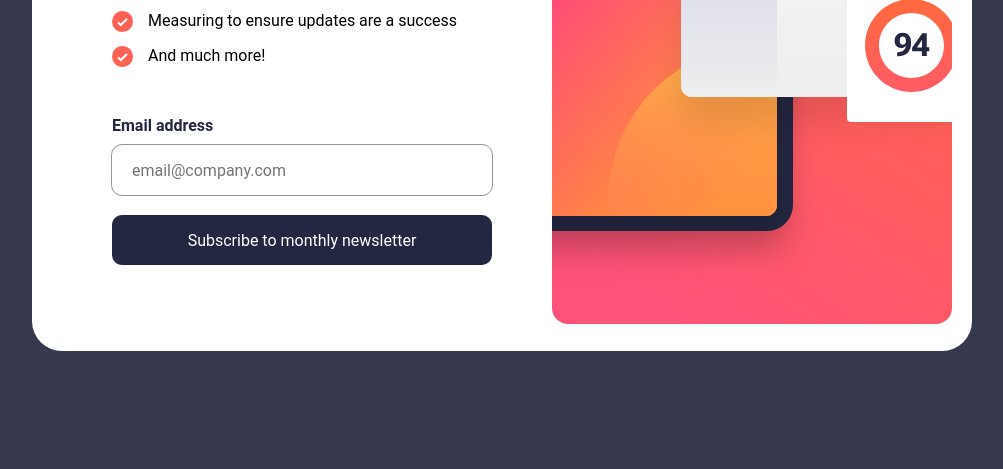
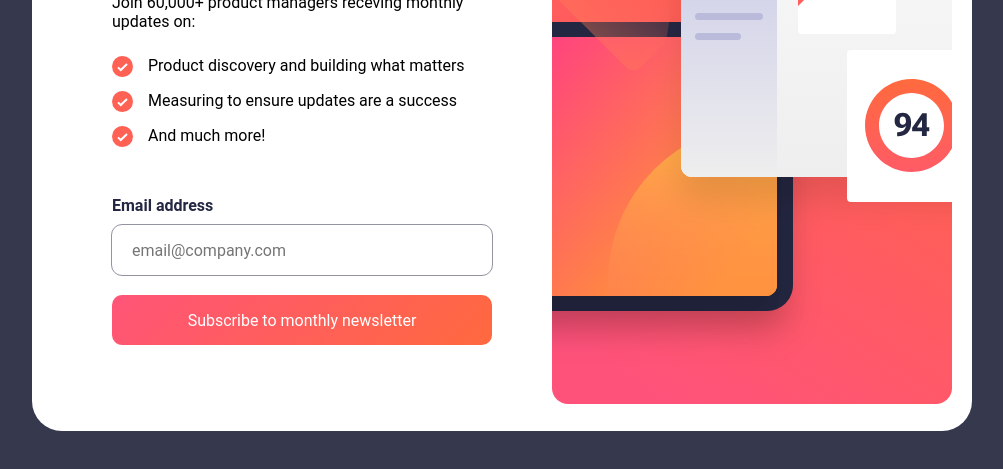
Before and after one commit to Cesarcasas0737/newsletter_sign_up, a website: page dist/index.html in a window 1280 px wide. In both pictures the pointer is over the button "Subscribe to monthly newsletter". Shown: the part 289-758 px from the top of the page, without its empty margins (138-1141 px from the left). Drawn offline with Linux system fonts and the light colour scheme.

Commit message:
centered content

```diff
--- a/dist/styles/style.css
+++ b/dist/styles/style.css
@@ -23,6 +23,8 @@ body {
   flex-direction: column;
   justify-content: center;
   align-items: center;
+  height: 100vh;
+  width: 100vw;
   background-color: hsl(235, 18%, 26%);
 }
 
@@ -92,6 +94,9 @@ body {
   background-color: hsl(234, 29%, 20%);
   font-size: 16px;
 }
+#content .left-content #submit:hover {
+  background: linear-gradient(135deg, #ff5478, #ff693e);
+}
 #content .right-content {
   width: 100%;
   height: 100%;
--- a/dist/styles/style.scss
+++ b/dist/styles/style.scss
@@ -23,6 +23,8 @@ body{
     flex-direction: column;
     justify-content: center;
     align-items: center;
+    height: 100vh;
+    width: 100vw;
     background-color: $charcoalGrey;
 }
 #content{
@@ -91,6 +93,9 @@ body{
             color: $white;
             background-color: $darkSlateGrey;
             font-size: 16px;
+            &:hover{
+                background: linear-gradient(135deg, #ff5478, #ff693e);
+            }
         }
     }
 
```
Also changed, not shown: 1 other file.
